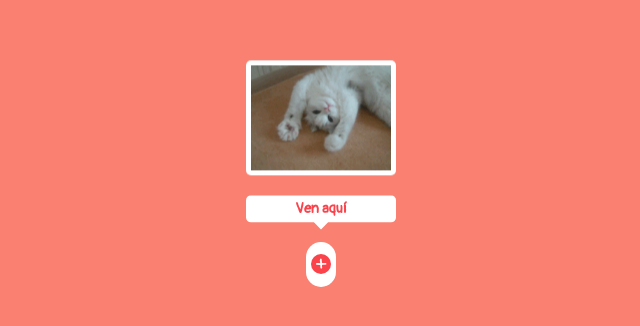
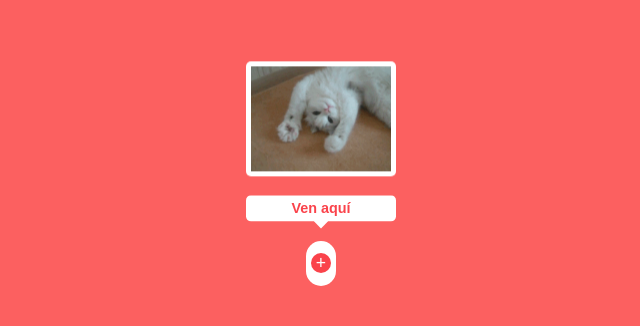
Before and after one commit to Anamrl/Programacion_web, a plain HTML site: page index.html in a window 1280 px wide. Shown: the part 232-558 px from the top of the page, without its empty margins (319-959 px from the left). Drawn offline with Linux system fonts and the light colour scheme.

Commit message:
Update style.css

```diff
--- a/style.css
+++ b/style.css
@@ -1,4 +1,3 @@
-@import url('https://fonts.googleapis.com/css2?family=Pangolin&display=swap');
 body {
   background-color: #999;
   display: -webkit-box;
@@ -8,8 +7,8 @@ body {
   -webkit-box-pack: center;
           justify-content: center;
   height: 100vh;
-  background: salmon;
-  font-family: 'Pangolin', cursive;
+  background: rgb(252, 96, 96);
+  font-family: sans-serif;
 }
 
 * {
```
